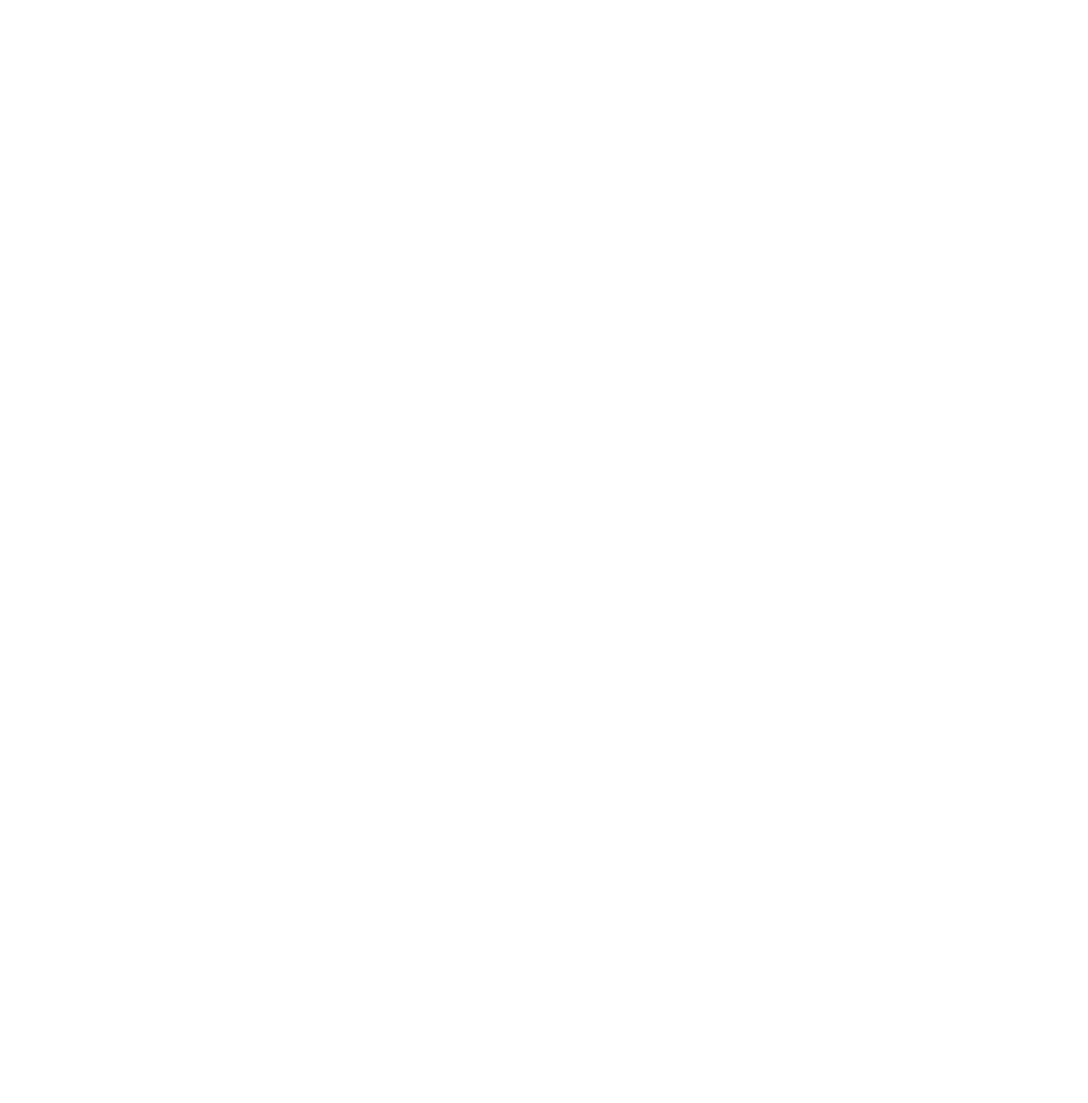
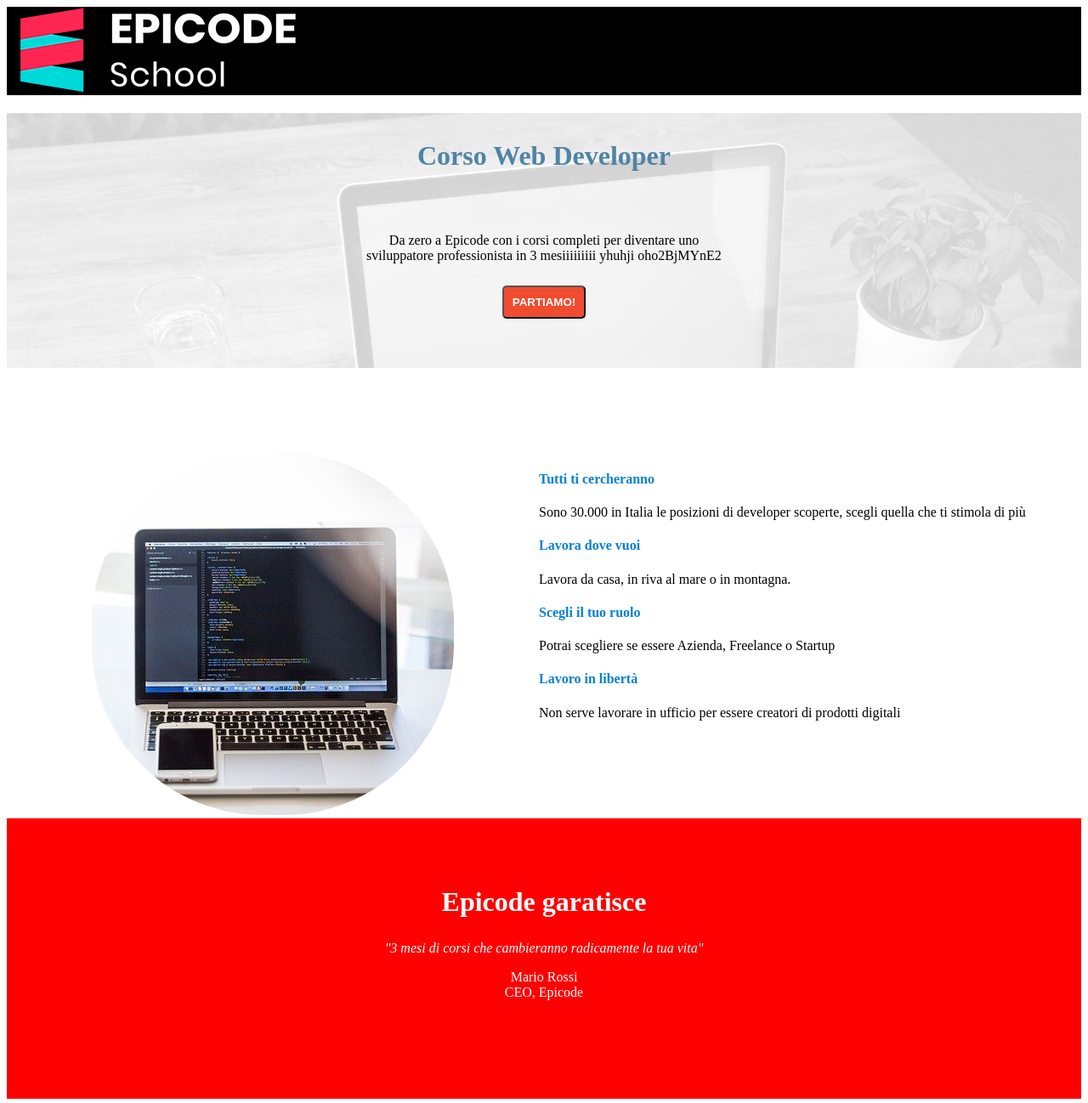
Before and after one commit to migueljano/Progetto-1, a plain HTML site: page index.html in a window 1280 px wide. Shown: the whole page at 85% size. Before the commit the page ends 800 px from the top, so only its background shows below. Drawn offline with Linux system fonts and the light colour scheme.

Commit message:
progetto-1

```diff
--- a/assets/Esercizio/css/style.css
+++ b/assets/Esercizio/css/style.css
@@ -1 +1,97 @@
 /* Your styles here */
+
+/* .app {
+    width: 1366px;
+    height: 1920px;
+    display: flex;
+    justify-content: center;
+} */
+
+
+.logo {
+
+    padding-left: 1rem;
+    background-color: black;
+
+
+}
+
+.headerContainer {
+    background-image: url(../images/banner.jpg);
+    background-size: cover;
+    background-repeat: no-repeat;
+    height: 300px;
+    /* width: 100vw; */
+    text-align: center;
+
+}
+
+.descrizione{
+   white-space: pre-line;
+}
+
+.partiamo {
+    background-color: #f04c2f;
+    color: white;
+    padding: 10px 10px;
+    border-radius: 5px;
+    margin-top: 10px;
+    font-weight: bold;
+}
+h1 {
+    font-size: 2rem;
+    color: #4f84a3;
+    padding-top: 2rem;
+    padding-bottom: 2rem;
+}
+
+.container-2 {
+    float: left;
+    margin-left: 100px;
+    margin-top: 100px;
+    /* display: inline-block; */
+
+}
+
+.container-2 > img {
+    border-radius: 200px;
+}
+
+.container-2 > h4{
+    color: #0681d3;
+}
+
+.container-3 {
+    width: 100vw;
+    border: 3px solid red;
+    height: 30px;
+}
+
+section h1  {
+    text-align: center;
+    padding-top: 80px;
+    /* margin-bottom: 1px;
+    margin: 0px; */
+    /* padding-bottom: 2px; */
+    padding-bottom: 0px;
+    color: white;
+
+
+}
+
+section p {
+    text-align: center;
+    color: white;
+
+}
+
+section {
+    clear: both;
+    padding-bottom: 30px;
+    background-color: red;
+    height: 300px;
+}
+
+.testo-1 {
+    font-style: oblique;
+}
--- a/index.html
+++ b/index.html
@@ -1,13 +1,59 @@
 <!DOCTYPE html>
 <html lang="en">
-<head>
-    <meta charset="UTF-8">
-    <meta name="viewport" content="width=device-width, initial-scale=1.0">
-    <link rel="stylesheet" href="assets/Esercizio/css/reset.css">
-    <link rel="stylesheet" href="assets/Esercizio/css/style.css">
-    <title>Document</title>
-</head>
-<body>
-
-</body>
+  <head>
+    <meta charset="UTF-8" />
+    <meta name="viewport" content="width=device-width, initial-scale=1.0" />
+    <meta
+      name="description"
+      content="Da zero a Epicode con i corsi completi per diventare uno sviluppatore professionista in 3 mesi"
+    />
+    <link
+      rel="stylesheet"
+      href="https://cdnjs.cloudflare.com/ajax/libs/font-awesome/5.15.4/css/all.min.css"
+      integrity="sha512-1ycn6IcaQQ40/MKBW2W4Rhis/DbILU74C1vSrLJxCq57o941Ym01SwNsOMqvEBFlcgUa6xLiPY/NS5R+E6ztJQ=="
+      crossorigin="anonymous"
+      referrerpolicy="no-referrer"
+    />
+    <link rel="stylesheet" href="assets/Esercizio/css/style.css" />
+    <title>Corso web Developer - Epicode school</title>
+  </head>
+  <body>
+   <div class="app">
+      <header>
+        <div class="logo">
+          <img src="assets/Esercizio/images/logo.png" alt="logo" />
+        </div>
+        <div class="headerContainer">
+          <h1>Corso Web Developer</h1>
+          <p class="descrizione">
+            Da zero a Epicode con i corsi completi per diventare uno
+            sviluppatore professionista in 3 mesiiiiiiiii yhuhji oho2BjMYnE2
+          </p>
+          <button class="partiamo">PARTIAMO!</button>
+        </div>
+      </header>
+    </div>
+    <main>
+          <div class="container-2">
+              <img src="assets/Esercizio/images/notebook.jpg" alt="logo-conputer"/>
+          </div>
+          <div class="container-2">
+              <h4>Tutti ti cercheranno</h4>
+              <p>Sono 30.000 in Italia le posizioni di developer
+              scoperte, scegli quella che ti stimola di più</p>
+              <h4>Lavora dove vuoi</h4>
+              <p>Lavora da casa, in riva al mare o in montagna.
+              <h4>Scegli il tuo ruolo</h4>
+              Potrai scegliere se essere Azienda, Freelance o Startup</p>
+              <h4>Lavoro in libertà</h4>
+              <p>Non serve lavorare in ufficio per essere creatori di prodotti digitali</p>
+        </div>
+        <section>
+          <h1>Epicode garatisce</h1>
+          <p class="testo-1">"3 mesi di corsi che cambieranno radicamente la tua vita"</p>
+          <p>Mario Rossi <br>
+          CEO, Epicode</p>
+    </section>
+      </main>
+  </body>
 </html>
```
